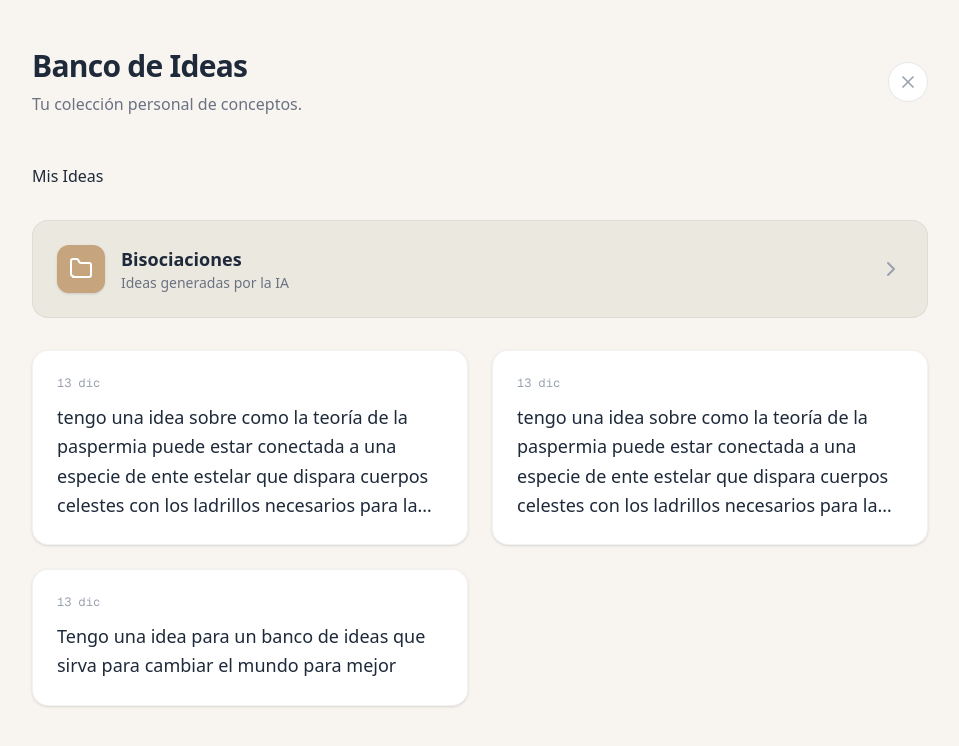
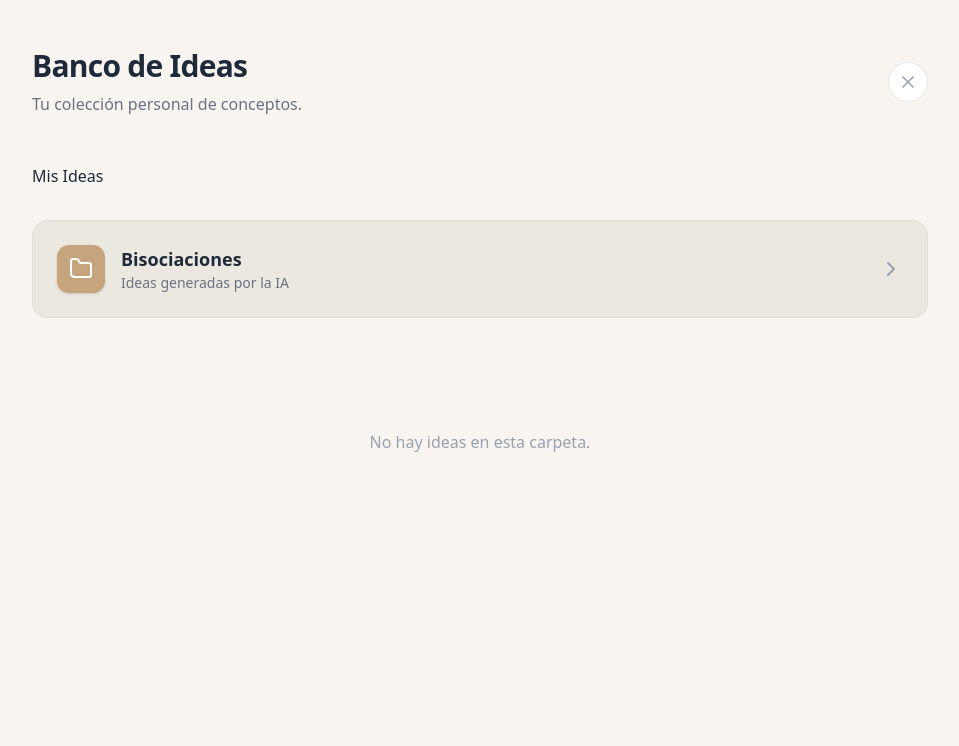
Before and after one commit to damiancolo/banco-de-ideas, a Next.js app: page /banco in a window 1280 px wide. Shown: the top 746 px of the page, without its empty margins (160-1119 px from the left). Built offline with nearby package versions, Linux system fonts and the light colour scheme.

Commit message:
Refactor: Switch ideas storage to client-side localStorage for reliable demo persistence

```diff
--- a/app/banco/page.tsx
+++ b/app/banco/page.tsx
@@ -5,7 +5,9 @@ import BancoView from '@/components/BancoView';
 export const dynamic = 'force-dynamic';
 
 export default function BancoPage() {
-    const ideas = getIdeas();
+    // Al ser entorno serverless sin persistencia real, evitamos leer del FS que puede estar vacío
+    // Dejamos que el cliente (BancoView) cargue de LocalStorage
+    const ideas: any[] = [];
 
     return (
         <main className="min-h-screen bg-[#F8F5F0] p-6 md:p-12 relative">
--- a/components/BancoView.tsx
+++ b/components/BancoView.tsx
@@ -1,6 +1,6 @@
 "use client";
 
-import { useState } from 'react';
+import { useState, useEffect } from 'react';
 import Link from 'next/link';
 
 // Definición local del tipo para no importar desde lib/db (que tiene 'fs')
@@ -13,9 +13,39 @@ type SavedIdea = {
 
 export default function BancoView({ initialIdeas }: { initialIdeas: SavedIdea[] }) {
     const [view, setView] = useState<'user' | 'bisociation'>('user');
+    const [localIdeas, setLocalIdeas] = useState<SavedIdea[]>([]);
+
+    // Cargar ideas de LocalStorage al iniciar
+    useEffect(() => {
+        try {
+            const stored = JSON.parse(localStorage.getItem("ideas_bank_v1") || "[]");
+            // Mapear al formato interno si es necesario (el guardado en page.tsx tiene date en vez de createdAt)
+            const formatted = stored.map((item: any) => ({
+                id: item.id.toString(),
+                text: item.text,
+                createdAt: item.date || new Date().toISOString(), // Fallback a hoy si no hay fecha
+                category: item.category || 'user'
+            }));
+            setLocalIdeas(formatted);
+        } catch (e) {
+            console.error("Error loading local ideas", e);
+        }
+    }, []);
+
+    // Combinar ideas del servidor (si las hubiera) con las locales
+    // Damos prioridad a las locales para la vista de usuario para garantizar inmediatez
+    // Para bisociaciones, si vienen del servidor, las mostramos. Si no, quizá habría que migrarlas a local también.
+    // Por ahora, fusionamos todo.
+    const allIdeas = [...initialIdeas, ...localIdeas];
+
+    // Eliminar duplicados por ID (aunque los IDs son timestamps y es dificil que choquen)
+    const uniqueIdeas = Array.from(new Map(allIdeas.map(item => [item.id, item])).values());
+
+    // Ordenar por fecha descendente
+    uniqueIdeas.sort((a, b) => new Date(b.createdAt).getTime() - new Date(a.createdAt).getTime());
 
     // Filtrar ideas según la vista
-    const visibleIdeas = initialIdeas.filter(idea => {
+    const visibleIdeas = uniqueIdeas.filter(idea => {
         // Compatibilidad hacia atrás: si no tiene category, es user
         const category = idea.category || 'user';
         return category === view;
```
